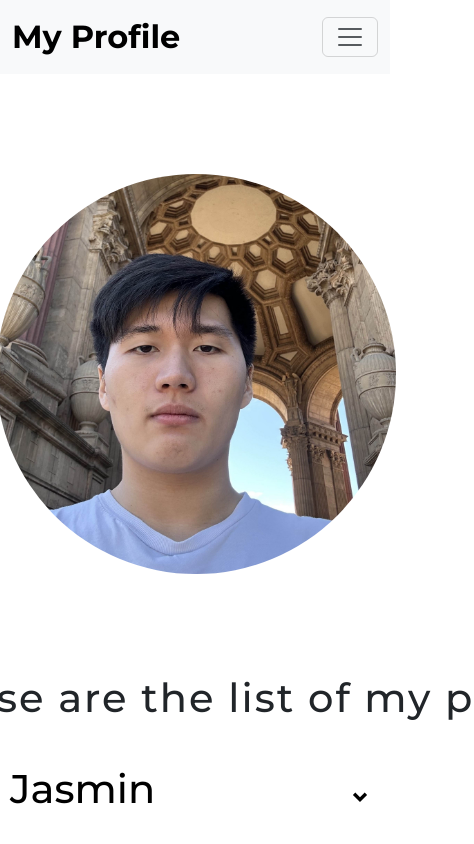
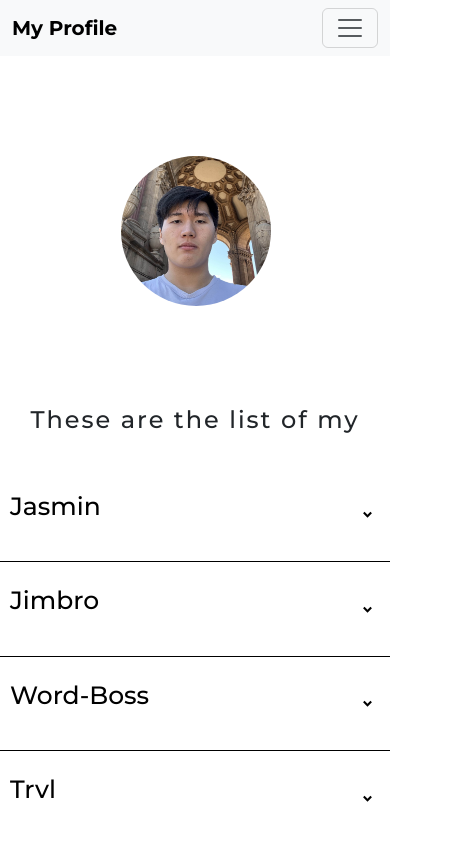
Before and after one commit to jaejang02/My-Website, a React (Create React App) app in the folder client/: page /projects in a window 390 px wide. Shown: the top 844 px of the page, 474 px wide, since content can reach past the window. Built offline with nearby package versions, Linux system fonts and the light colour scheme; a web font is replaced by a local one.

Commit message:
Push this shit

```diff
--- a/client/package.json
+++ b/client/package.json
@@ -12,7 +12,7 @@
     "react-dom": "^18.3.1",
     "react-icons": "^5.4.0",
     "react-router-dom": "^7.1.3",
-    "react-scripts": "5.0.1",
+    "react-scripts": "^5.0.1",
     "web-vitals": "^2.1.4"
   },
   "scripts": {
--- a/client/src/components/Home.jsx
+++ b/client/src/components/Home.jsx
@@ -1,9 +1,9 @@
 import './style.css'
 import Title from './Title';
 import AboutMe from './aboutMe';
-import despair from '../img/Despair.jpg'
+// import despair from '../img/Despair.jpg'
 import Button from 'react-bootstrap/Button'
-import {Image} from 'react-bootstrap'
+// import {Image} from 'react-bootstrap'
 import React, {useEffect} from "react";
 import resume from '../img/Resume.pdf'
 function Home() {
@@ -33,15 +33,12 @@ function Home() {
             <section className= "hidden">
                 <AboutMe/>
             </section>
-            <section>
-                <div className="hidden">
+            <section className = "hidden">
+                <div>
                     <h2 className ='header2-text'>Gmail: jaejang2002@gmail.com</h2>
                 </div>
-                <div className="hidden">
+                <div>
                     <Button href={resume} download className="resume-button">Download Copy of Resume</Button>
-                </div>
-                <div className ="hidden">
-                    <Image src= {despair}/>
                 </div>
             </section>
         </div>
--- a/client/src/components/MyNavBar.jsx
+++ b/client/src/components/MyNavBar.jsx
@@ -5,7 +5,7 @@ function MyNavBar() {
   return (
     <Navbar expand="lg" bg="light">
       <Container fluid>
-        <Navbar.Brand className='home-button' href="/">My Profile</Navbar.Brand>
+        <Navbar.Brand className='nav-link' href="/">My Profile</Navbar.Brand>
         <Navbar.Toggle aria-controls="basic-navbar-nav" />
         <Navbar.Collapse id="basic-navbar-nav">
           <Nav className="ms-auto">  {/* Aligns Nav to the right side */}
--- a/client/src/components/projects.jsx
+++ b/client/src/components/projects.jsx
@@ -5,6 +5,33 @@ import pov from '../img/pov.jpg'
 import git_icon from '../img/git-icon.png'
 import { RiArrowDropDownLine } from 'react-icons/ri'
 import {Image} from 'react-bootstrap';
+
+// This is for hovering over icons, and showing the span text
+// for mobile phones, it should not even show the span
+const DisplayText = () => {
+    const [isMobile, setMobile] = useState(window.innerWidth >= 1024);
+
+    useEffect(() => {
+        // checks the size of the window
+        const handleResize = () => {
+            setMobile(window.innerWidth >= 1024);
+        };
+        // clears memory for everytime called
+        window.addEventListener("resize", handleResize)
+        return () => window.removeEventListener("resize", handleResize);
+    },  []);
+
+    return (
+        <div>
+            {isMobile && <SpanComponent/>}
+        </div>
+    );
+}
+const SpanComponent = () => {
+    return <span className ="git-text">Github Link</span>;
+};
+
+// typing effect for the header of website
 const TypingText = ({text, typingSpeed = 100, deletingSpeed = 50, pauseTime = 1000}) => {
     const [isDeleting, setDeleting] = useState(false);
     const [displayText, setDisplayedText]  = useState("");
@@ -46,6 +73,7 @@ const TypingText = ({text, typingSpeed = 100, deletingSpeed = 50, pauseTime = 10
             </div>
     );
 };
+// displaying the different clickable accordions
 const DisplayAccordion = ({title, description, frontEnd, backEnd, url, isOpen, onClick}) => {
     const contentHeight = useRef()
     return(
@@ -65,24 +93,26 @@ const DisplayAccordion = ({title, description, frontEnd, backEnd, url, isOpen, o
             <h3>Front-End:</h3>
             <ul>
                 {frontEnd.map((tool, index) => (
-                    <li key = {index} style ={{fontSize: "25px", fontStyle: "italic"}}>{tool}</li>
+                    <li key = {index} className = "accordion-items">{tool}</li>
                 ))}
             </ul>
             <h3>Back-End:</h3>
             <ul>
                 {backEnd.map((tool, index) => (
-                    <li key = {index} style ={{fontSize: "25px", fontStyle: "italic"}}>{tool}</li>
+                    <li key = {index} className = "accordion-items">{tool}</li>
                 ))}
             </ul>
 
             <a href={url} target="_blank" rel="noopener noreferrer" className="hover-link">
                 <Image src={git_icon} className ="git-Image"/>
-                <span className ="git-text">Github Link</span>
+                <DisplayText/>
             </a>
             </div>
         </div>
     )
 };
+
+// overall page
 const DisplayProjects = () => {
     const data = [
         {
@@ -124,7 +154,7 @@ const DisplayProjects = () => {
             <div className ="middle-align">
                 <a href ="https://github.com/jaejang02?tab=repositories" target="_blank" rel="noopener noreferrer" className="hover-link">
                     <Image src = {pov} className ="about-Image"/>
-                    <span className ="hover-text">My Github</span>
+                    <DisplayText/>
                 </a>
             </div>
             <div className='middle-align'>
--- a/client/src/components/style.css
+++ b/client/src/components/style.css
@@ -4,15 +4,267 @@
 *{
     font-family: "Montserrat", sans-serif;
 }
+/* need to set media size for all css because if not, it would default to non-media css*/
+@media (max-width: 600px) {
+    section {
+        display:grid;
+        place-items: center;
+        align-content: center;
+        min-height: 100vh;
 
-/*CSS for home page*/
-.home-button {
+    }
+    .hidden {
+        opacity: 0;
+        filter: blur(5px);
+        transform: translateX(-100%);
+        transition: all 1.5s;
+        margin-bottom: 100px;
+    }
+    @media(prefers-reduced-motion){
+        .hidden {
+            transition: none;
+        }
+    }
+    .show {
+        opacity: 1;
+        filter: blur(0);
+        transform: translateX(0);
+    }
+    .nav-link {
         color: black;
-    font-size: 2rem;
+        font-size: 20px;
         font-weight: 700;
         cursor: pointer;
+        text-decoration: none;
+        margin-right: 25px;
+        border-top-left-radius: 5px;
+        border-bottom-left-radius: 5px;
+        border-top-right-radius: 5px;
+        border-bottom-right-radius: 5px;
 
     }
+    .header-text {
+        font-size: 1.5rem;
+        letter-spacing: 2px;
+        display: flex;
+        justify-content: center;
+        width: 100%;
+        text-align: center;
+        overflow: hidden;
+        animation:
+            typing 2s,
+            cursor .4s step-end infinite alternate;
+    }
+    .header2-text {
+        font-size: 1.25rem;
+        letter-spacing: 2px;
+        display: flex;
+        justify-content: center;
+        width: 100%;
+        text-align: center;
+        overflow: hidden;
+        margin-bottom: 25px;
+        animation:
+            typing 2s,
+            cursor .4s step-end infinite alternate;
+    }
+    .about-container{
+        display: flex;
+        justify-content: space-around;
+        align-items: center;
+        padding-top: 4rem;
+    }
+    .about-Image {
+        border-radius: 50%;
+        overflow: hidden;
+        height: 150px;
+        width: 150px;
+        transition: transform 0.3s ease, box-shadow 0.3s ease;
+        user-select: none;
+    }
+    .about-text {
+        margin-left: 15px;
+        max-width: 200px;
+        display: flex;
+        flex-direction: column;
+        font-optical-sizing: auto;
+        font-weight: 400;
+        font-style: normal;
+    }
+    .about-text h1{
+        font-size: 22px;
+        white-space: nowrap; /*keeps all the animations in single line*/
+        overflow: hidden;
+        animation:
+            typing 2s
+
+    }
+    .about-text p {
+        font-size: 14px;
+    }
+    /*cursor blinking*/
+    @keyframes cursor {
+        50% { border-color: transparent}
+    }
+    /*typing effect*/
+    @keyframes typing {
+        from  {width: 0}
+        to {width: 100%}
+    }
+    /* CSS for projects route*/
+    .accordion{
+        padding: 0;
+        margin: 0;
+        margin-top: 25px;
+        box-sizing: border-box;
+    }
+    .accordion-items {
+        font-size: 15px;
+        font-style: italic;
+    }
+    .accordion .container {
+        max-width: 150px;
+        width: 100%;
+        position: absolute;
+        top: 50%;
+        left: 50%;
+        transform: translate(-50%, -50%);
+    }
+    .accordion .wrapper {
+        border-bottom: 1px solid black;
+        overflow: hidden;
+    }
+    .accordion .wrapper .question-container {
+        width: 100%;
+        text-align: left;
+        padding: 20px 10px;
+        display: flex;
+        align-items: center;
+        justify-content: space-between;
+        font-weight: 500;
+        font-size: 25px;
+        background: transparent;
+        border: none;
+        cursor: pointer;
+    }
+    /* Jasmin Accordion CSS*/
+    .accordion .question-container.Jasmin.active {
+        color: white;
+        background-image: linear-gradient(90deg,rgba(0,209,133), white);
+    }
+    .accordion .wrapper.arrow.Jasmin{
+        font-size: 2rem;
+        transition: .5s ease-in-out;
+        color: rgba(0,209,133);
+    }
+
+    .accordion .arrow.Jasmin.active {
+        rotate: 180deg;
+        color: rgba(0,209,133);
+    }
+
+    /* Word-Boss Accordion CSS*/
+    .accordion .question-container.Word-Boss.active {
+        color: white;
+        background-image: linear-gradient(90deg,rgb(255,140,0), white);
+    }
+    .accordion .wrapper.arrow.Word-Boss{
+        font-size: 2rem;
+        transition: .5s ease-in-out;
+        color: rgb(255,140,0);
+    }
+
+    .accordion .arrow.Word-Boss.active {
+        rotate: 180deg;
+        color: rgb(255,140,0);
+    }
+
+    /* Jimbro Accordion CSS*/
+    .accordion .question-container.Jimbro.active {
+        color: white;
+        background-image: linear-gradient(90deg,#325288, white);
+    }
+    .accordion .wrapper.arrow.Jimbro{
+        font-size: 2rem;
+        transition: .5s ease-in-out;
+        color: #325288;
+    }
+
+    .accordion .arrow.Jimbro.active {
+        rotate: 180deg;
+        color: #325288;
+    }
+    /* Trvl Accordion CSS*/
+    .accordion .question-container.Trvl.active {
+        color: white;
+        background-image: linear-gradient(90deg,#FF1A1A, white);
+    }
+    .accordion .wrapper.arrow.Trvl{
+        font-size: 2rem;
+        transition: .5s ease-in-out;
+        color: #FF1A1A;
+    }
+
+    .accordion .arrow.Trvl.active {
+        rotate: 180deg;
+        color: #FF1A1A;
+    }
+    /*Inner content for accordion*/
+    .accordion .wrapper .answer-container {
+        padding: 0 1rem;
+        transition: height 1s ease-in-out;
+    }
+    .accordion .wrapper .answer-content {
+        padding: 1rem 0;
+        font-size: 16px;
+        font-style: italic;
+    }
+
+    /*Face Icon in Resume Page*/
+    .hover-link {
+        position: relative;
+        text-decoration: none;
+        border-left: 1px solid #fff;
+        user-select: none;
+    }
+    .hover-text {
+        position: absolute;
+        bottom: 10px;
+        left: 50%;
+        transform: translateX(-50%);
+        background-color: rgba(0, 0, 0, 3);
+        color: white;
+        padding: 5px 10px;
+        border-radius: 5px;
+        font-size: 30px;
+        opacity: 0;
+        transition: opacity 0.3s ease;
+        pointer-events: none;
+    }
+
+
+    /*Git-hub link */
+    .git-Image {
+        border-radius: 50%;
+        overflow: hidden;
+        height: 50px;
+        width: 50px;
+        margin-bottom: 25px;
+    }
+    /*CSS for resume page*/
+    .resume-button{
+        width: 300px;
+        height: 35px;
+        justify-content: center;
+        font-size: 15px;
+        display: flex;
+        background-color: black;
+        border-color: black;
+    }
+
+}
+@media (min-width: 1025px) {
+    /*CSS for home page*/
     section {
         display:grid;
         place-items: center;
@@ -158,7 +410,10 @@ section {
         left: 50%;
         transform: translate(-50%, -50%);
     }
-
+    .accordion-items {
+        font-size: 25px;
+        font-style: italic;
+    }
     .accordion .wrapper {
         border-bottom: 1px solid black;
         overflow: hidden;
@@ -183,11 +438,6 @@ section {
     }
 
     /* Jasmin Accordion CSS*/
-.accordion .wrapper .question-container:hover {
-    color: black;
-    background-image: linear-gradient(90deg,rgba(0,0,0,0.2),rgba(0,0,0,0.04),transparent);
-}
-
     .accordion .question-container.Jasmin.active {
         color: white;
         background-image: linear-gradient(90deg,rgba(0,209,133), white);
@@ -360,3 +610,4 @@ section {
         background-color: white;
         color: black;
     }
+}
```
Also changed, not shown: 1 other file (tests, documents, lock files or other folders). Lines whose indentation alone changed are shown as unchanged.
